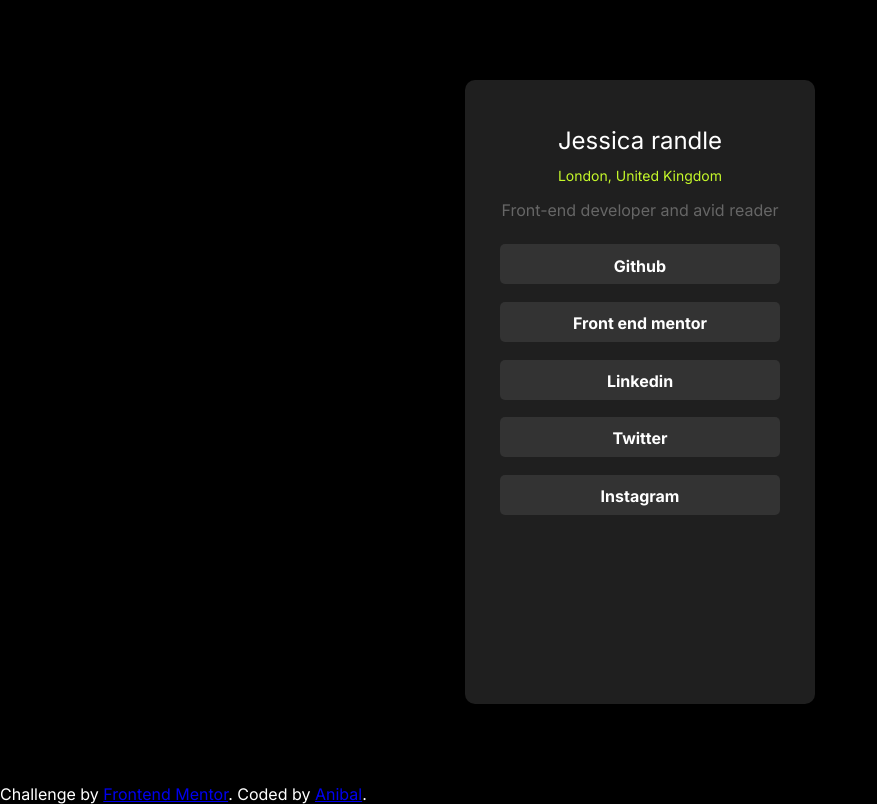
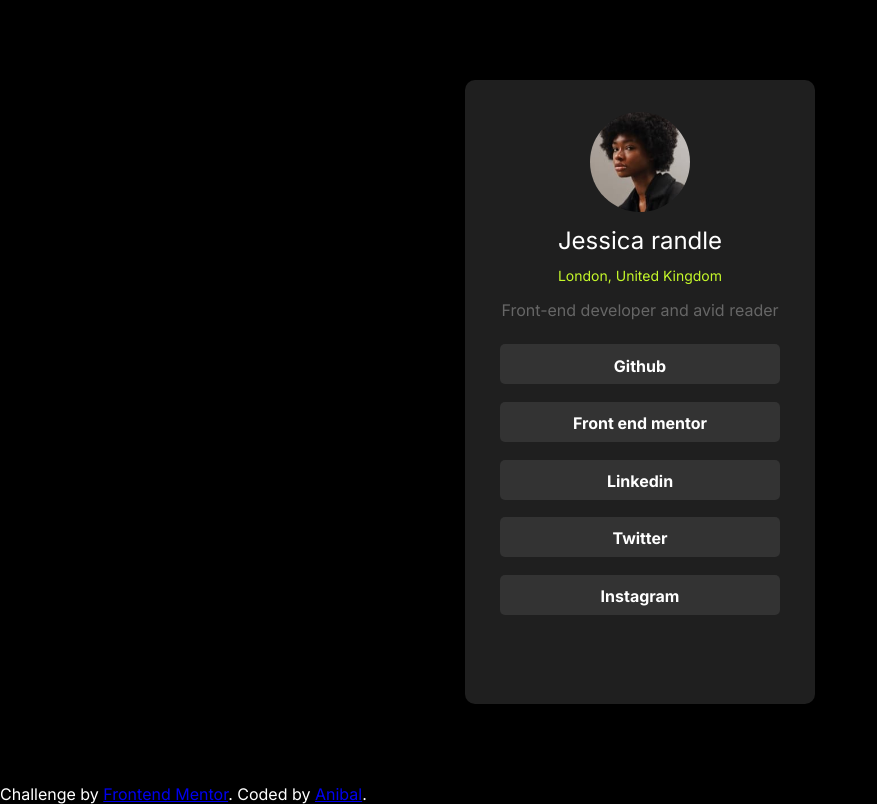
Before and after one commit to anibalcoding/Social-links-challenge, a plain HTML site: page index.html in a window 1280 px wide. Shown: the whole page, without its empty margins (0-877 px from the left). Drawn offline with Linux system fonts and the light colour scheme; the site is published under a folder, as on GitHub Pages, so addresses that start at the root find nothing.

Commit message:
changed image location

```diff
--- a/index.html
+++ b/index.html
@@ -16,7 +16,7 @@
  <div class="main-content">
   <div class="container">
     <div class="person-info">
-      <img src="/assets/images/avatar-jessica.jpeg" alt="">
+      <img src="assets/images/avatar-jessica.jpeg" alt="">
       <h1 class="name">Jessica randle</h1>
       <h3 class="place"> London, United Kingdom</h3>
       <p class="person-content">Front-end developer and avid reader</p>
```
